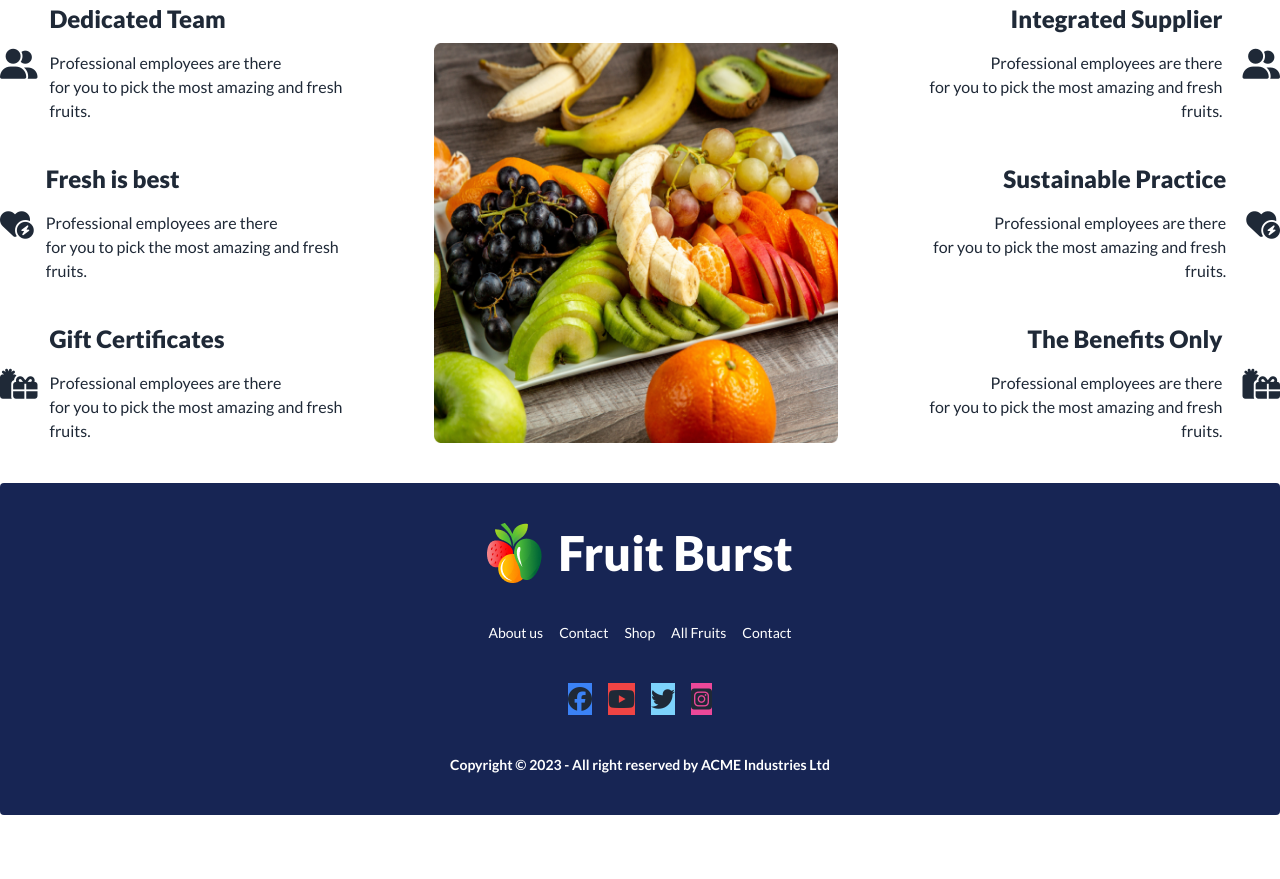
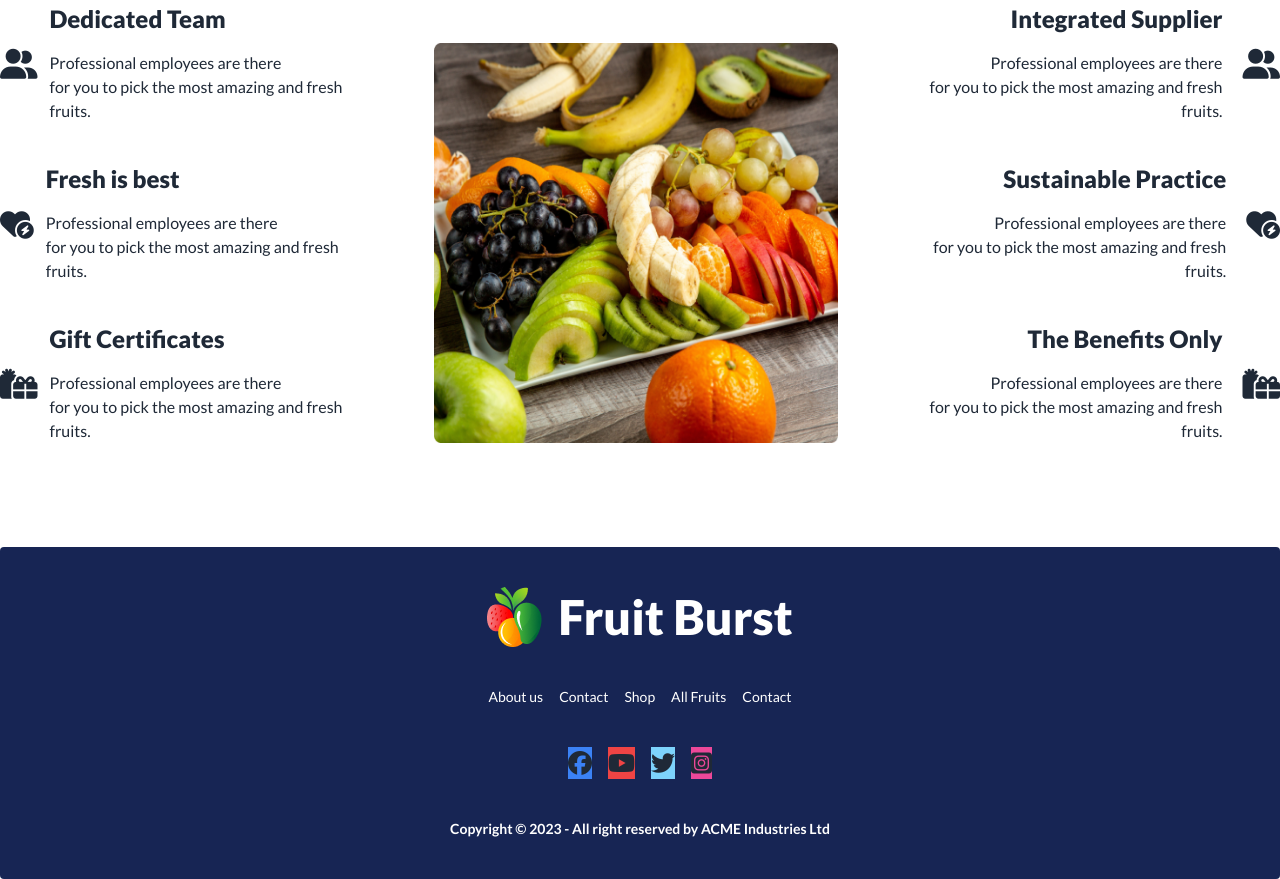
Before and after one commit to ZahidTurjo/fruit-shop, a plain HTML site: page index.html in a window 1280 px wide. Shown: the part 2691-3570 px from the top of the page. Before the commit the page ends 3506 px from the top, so only its background shows below. Drawn offline with nearby package versions, Linux system fonts and the light colour scheme.

Commit message:
end assingnment

```diff
--- a/index.html
+++ b/index.html
@@ -534,7 +534,7 @@
 
 
     </main>
-    <footer class="footer footer-center p-10 bg-blue-950 text-base-content rounded">
+    <footer class="footer footer-center p-10 bg-blue-950 text-base-content rounded mt-16">
         <div class="flex items-center justify-center gap-4">
             <img src="images/logo.png" alt="">
             <h4 class="text-5xl font-extrabold text-white">Fruit Burst</h4>
```
